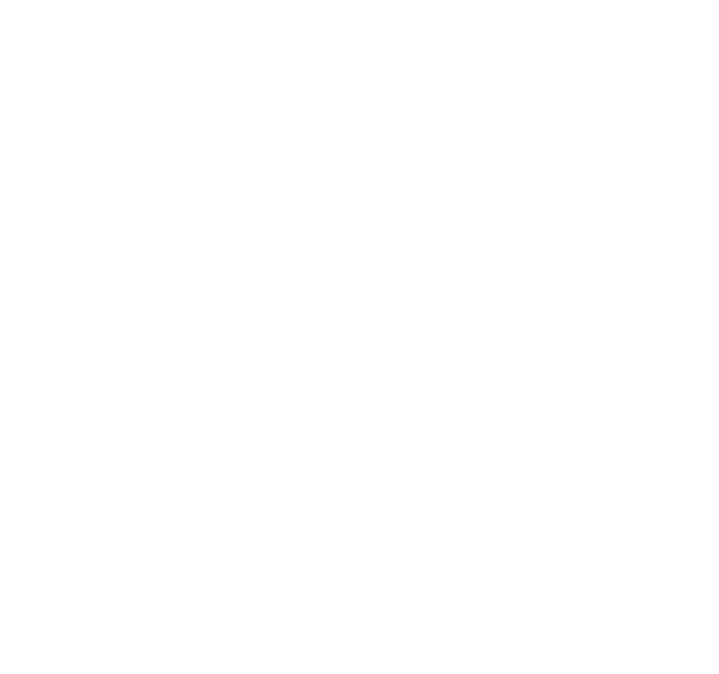
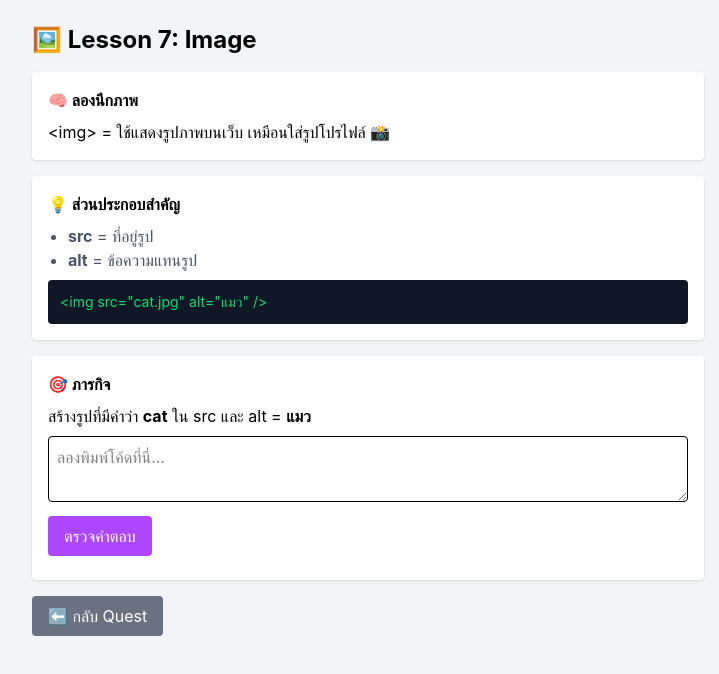
Before and after one commit to Ice068/Rceart-web, a React (Vite) app in the folder my-app/: page /Lesson7 in a window 1280 px wide. Before the commit this address had no page. Shown: the top 674 px of the page, without its empty margins (272-991 px from the left). Built offline with nearby package versions, Linux system fonts and the light colour scheme.

Commit message:
feat: add Lesson6 and Lesson7 pages with coding tasks and update App component routing

```diff
--- a/my-app/src/App.jsx
+++ b/my-app/src/App.jsx
@@ -8,6 +8,8 @@
 import Lesson3 from "./pages/Lesson3"
 import Lesson4 from "./pages/Lesson4"
 import Lesson5 from "./pages/Lesson5"
+import Lesson6 from "./pages/Lesson6"
+import Lesson7 from "./pages/Lesson7"
 
 function App() {
   return (
@@ -22,6 +24,8 @@
          <Route path="Lesson3" element={<Lesson3 />} />
          <Route path="Lesson4" element={<Lesson4 />} />
          <Route path="Lesson5" element={<Lesson5 />} />
+         <Route path="Lesson6" element={<Lesson6 />} />
+         <Route path="Lesson7" element={<Lesson7 />} />
       </Routes>
     </BrowserRouter>
   )
--- /dev/null
+++ b/my-app/src/pages/Lesson6.jsx
@@ -0,0 +1,114 @@
+import { useNavigate } from "react-router-dom"
+import { useState } from "react"
+
+function Lesson6() {
+  const navigate = useNavigate()
+
+  const [code, setCode] = useState("")
+  const [result, setResult] = useState("")
+
+  // ✅ ตรวจคำตอบ
+  const checkCode = () => {
+    const isCorrect =
+      code.includes("<nav>") &&
+      code.includes("Home") &&
+      code.includes("About") &&
+      code.includes("Contact")
+
+    if (isCorrect) {
+      setResult("✅ ถูกต้อง! ได้รับ 40 EXP")
+
+      const data =
+        JSON.parse(localStorage.getItem("gameData")) || {
+          completed: [],
+          exp: 0
+        }
+
+      // ❌ กันกดซ้ำ
+      if (!data.completed.includes("lesson6_done")) {
+        const newData = {
+          completed: [...data.completed, "lesson6_done"],
+          exp: data.exp + 40
+        }
+
+        localStorage.setItem("gameData", JSON.stringify(newData))
+      }
+
+    } else {
+      setResult("❌ ยังไม่ถูก ลองใหม่อีกครั้ง")
+    }
+  }
+
+  return (
+    <div className="min-h-screen bg-gray-100 p-6">
+
+      <div className="max-w-2xl mx-auto space-y-4">
+
+        <h1 className="text-2xl font-bold">
+          🧭 Lesson: Navbar
+        </h1>
+
+        {/* อธิบาย */}
+        <div className="bg-white p-4 rounded shadow">
+          <h3 className="font-bold mb-2">🧠 ลองนึกภาพ</h3>
+          <p>
+            Navbar = เมนูด้านบนเว็บ เหมือนปุ่มเลือกด่าน 🎮
+          </p>
+
+          <div className="bg-gray-900 text-green-400 p-3 mt-2 rounded text-sm">
+{`<nav>
+  <a href="#">Home</a>
+  <a href="#">About</a>
+  <a href="#">Contact</a>
+</nav>`}
+          </div>
+        </div>
+
+        {/* อธิบายเพิ่ม */}
+        <div className="bg-white p-4 rounded shadow">
+          <h3 className="font-bold mb-2">💡 สำคัญยังไง?</h3>
+          <ul className="list-disc ml-5 text-gray-600">
+            <li>ช่วยให้ผู้ใช้ไปหน้าอื่น</li>
+            <li>ทุกเว็บต้องมี 🔥</li>
+          </ul>
+        </div>
+
+        {/* ภารกิจ */}
+        <div className="bg-white p-4 rounded shadow">
+          <h3 className="font-bold mb-2">🎯 ภารกิจ</h3>
+          <p>
+            สร้าง <b>{`<nav>`}</b> ที่มีลิงก์
+            <b> Home, About, Contact </b>
+          </p>
+
+          <textarea
+            value={code}
+            onChange={(e) => setCode(e.target.value)}
+            placeholder="ลองพิมพ์โค้ดที่นี่..."
+            className="w-full border p-2 mt-2 rounded"
+          />
+
+          <button
+            onClick={checkCode}
+            className="mt-2 bg-purple-500 text-white px-4 py-2 rounded"
+          >
+            ตรวจคำตอบ
+          </button>
+
+          <div className="mt-2 text-sm">{result}</div>
+        </div>
+
+        {/* ปุ่มกลับ */}
+        <button
+          onClick={() => navigate("/quest")}
+          className="bg-gray-500 text-white px-4 py-2 rounded"
+        >
+          ⬅ กลับ Quest
+        </button>
+
+      </div>
+    </div>
+  )
+}
+
+export default Lesson6
--- /dev/null
+++ b/my-app/src/pages/Lesson7.jsx
@@ -0,0 +1,109 @@
+import { useNavigate } from "react-router-dom"
+import { useState } from "react"
+
+function Lesson7() {
+  const navigate = useNavigate()
+
+  const [code, setCode] = useState("")
+  const [result, setResult] = useState("")
+
+  // ✅ ตรวจคำตอบ
+  const checkCode = () => {
+    const isCorrect =
+      code.includes("<img") &&
+      code.includes("src") &&
+      code.includes("cat") &&
+      code.includes('alt="แมว"')
+
+    if (isCorrect) {
+      setResult("✅ ถูกต้อง! ได้รับ 30 EXP")
+
+      const data =
+        JSON.parse(localStorage.getItem("gameData")) || {
+          completed: [],
+          exp: 0
+        }
+
+      // ❌ กันกดซ้ำ
+      if (!data.completed.includes("lesson7_done")) {
+        const newData = {
+          completed: [...data.completed, "lesson7_done"],
+          exp: data.exp + 30
+        }
+
+        localStorage.setItem("gameData", JSON.stringify(newData))
+      }
+
+    } else {
+      setResult("❌ ยังไม่ถูก ลองใหม่อีกครั้ง")
+    }
+  }
+
+  return (
+    <div className="min-h-screen bg-gray-100 p-6">
+
+      <div className="max-w-2xl mx-auto space-y-4">
+
+        <h1 className="text-2xl font-bold">
+          🖼️ Lesson 7: Image
+        </h1>
+
+        {/* อธิบาย */}
+        <div className="bg-white p-4 rounded shadow">
+          <h3 className="font-bold mb-2">🧠 ลองนึกภาพ</h3>
+          <p>
+            {"<img>"} = ใช้แสดงรูปภาพบนเว็บ เหมือนใส่รูปโปรไฟล์ 📸
+          </p>
+        </div>
+
+        {/* ส่วนประกอบ */}
+        <div className="bg-white p-4 rounded shadow">
+          <h3 className="font-bold mb-2">💡 ส่วนประกอบสำคัญ</h3>
+          <ul className="list-disc ml-5 text-gray-600">
+            <li><b>src</b> = ที่อยู่รูป</li>
+            <li><b>alt</b> = ข้อความแทนรูป</li>
+          </ul>
+
+          <div className="bg-gray-900 text-green-400 p-3 mt-2 rounded text-sm">
+{`<img src="cat.jpg" alt="แมว" />`}
+          </div>
+        </div>
+
+        {/* ภารกิจ */}
+        <div className="bg-white p-4 rounded shadow">
+          <h3 className="font-bold mb-2">🎯 ภารกิจ</h3>
+          <p>
+            สร้างรูปที่มีคำว่า <b>cat</b> ใน src และ alt = <b>แมว</b>
+          </p>
+
+          <textarea
+            value={code}
+            onChange={(e) => setCode(e.target.value)}
+            placeholder="ลองพิมพ์โค้ดที่นี่..."
+            className="w-full border p-2 mt-2 rounded"
+          />
+
+          <button
+            onClick={checkCode}
+            className="mt-2 bg-purple-500 text-white px-4 py-2 rounded"
+          >
+            ตรวจคำตอบ
+          </button>
+
+          <div className="mt-2 text-sm">{result}</div>
+        </div>
+
+        {/* กลับ */}
+        <button
+          onClick={() => navigate("/quest")}
+          className="bg-gray-500 text-white px-4 py-2 rounded"
+        >
+          ⬅ กลับ Quest
+        </button>
+
+      </div>
+    </div>
+  )
+}
+
+export default Lesson7
```
